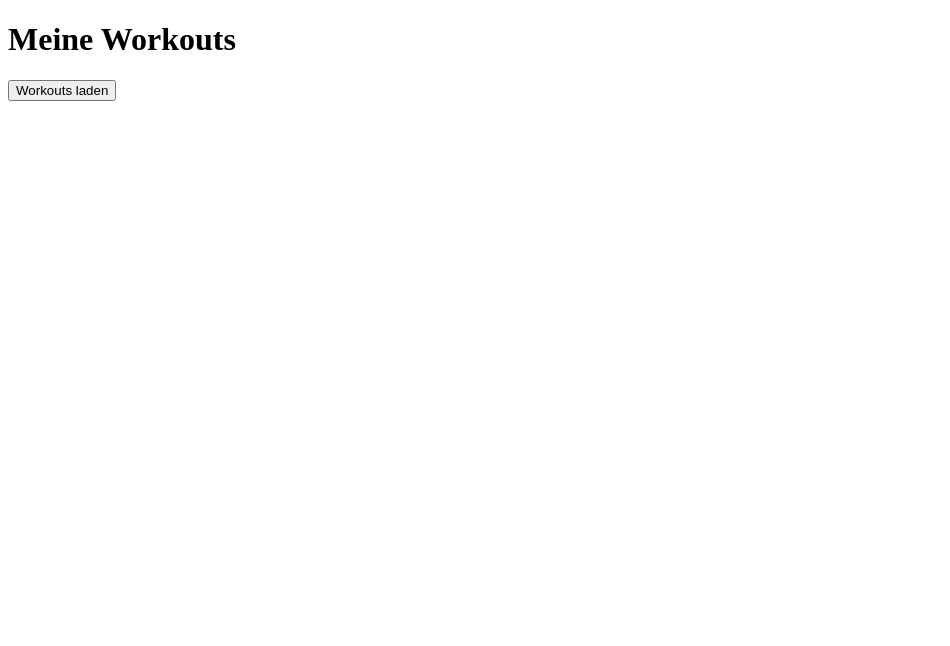
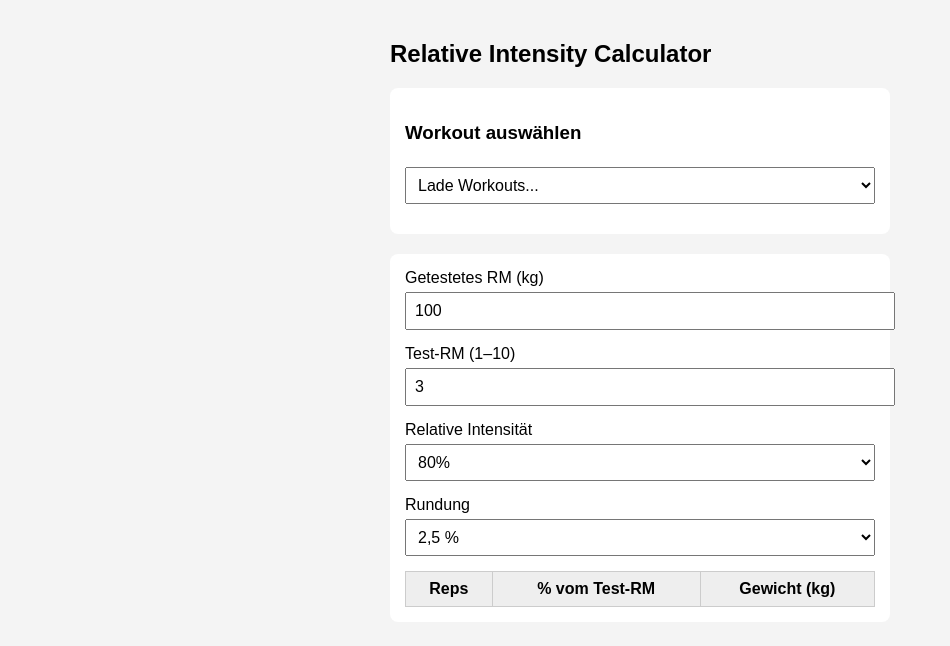
Before and after one commit to houseofboschi/Relative-Intensit-t-Rechner, a plain HTML site: page index.html in a window 1280 px wide. Shown: the whole page, without its empty margins (0-950 px from the left). Drawn offline with Linux system fonts and the light colour scheme.

Commit message:
Update index.html

```diff
--- a/index.html
+++ b/index.html
@@ -1,74 +1,166 @@
 <!DOCTYPE html>
 <html lang="de">
 <head>
-  <meta charset="UTF-8">
-  <title>Workout App</title>
+<meta charset="UTF-8">
+<meta name="viewport" content="width=device-width, initial-scale=1.0">
+
+<title>RI Calculator</title>
+
+<style>
+body{
+font-family: Arial, sans-serif;
+max-width:500px;
+margin:auto;
+padding:20px;
+background:#f4f4f4;
+}
+
+input,select{
+width:100%;
+padding:8px;
+margin:5px 0 15px 0;
+font-size:16px;
+}
+
+table{
+width:100%;
+border-collapse:collapse;
+background:white;
+}
+
+th,td{
+padding:8px;
+border:1px solid #ccc;
+text-align:center;
+}
+
+th{ background:#eee; }
+
+.section{
+background:white;
+padding:15px;
+margin-bottom:20px;
+border-radius:8px;
+}
+</style>
 </head>
 
 <body>
 
-<h1>Meine Workouts</h1>
+<h2>Relative Intensity Calculator</h2>
 
-<button onclick="loadWorkouts()">Workouts laden</button>
+<!-- =========================
+    WORKOUT SYSTEM
+========================= -->
 
-<ul id="workoutList"></ul>
+<div class="section">
+<h3>Workout auswählen</h3>
 
-<script type="module">
+<select id="workoutSelect">
+<option>Lade Workouts...</option>
+</select>
 
-import { initializeApp } from "https://www.gstatic.com/firebasejs/10.12.2/firebase-app.js";
-import {
-  getFirestore,
-  collection,
-  getDocs
-} from "https://www.gstatic.com/firebasejs/10.12.2/firebase-firestore.js";
+<div id="workoutDetails"></div>
+</div>
 
 
-// 🔥 DEINE FIREBASE CONFIG HIER EINSETZEN
-const firebaseConfig = {
-  apiKey: "DEIN_API_KEY",
-  authDomain: "DEIN_PROJECT.firebaseapp.com",
-  projectId: "DEIN_PROJECT_ID",
-  storageBucket: "DEIN_PROJECT.appspot.com",
-  messagingSenderId: "XXXX",
-  appId: "XXXX"
-};
+<!-- =========================
+    CALCULATOR (ALTER STAND)
+========================= -->
 
-const app = initializeApp(firebaseConfig);
-const db = getFirestore(app);
+<div class="section">
+
+<label>Getestetes RM (kg)</label>
+<input id="rmWeight" type="number" value="100">
+
+<label>Test‑RM (1–10)</label>
+<input id="testRM" type="number" min="1" max="10" value="3">
+
+<label>Relative Intensität</label>
+<select id="intensity">
+<option value="80">80%</option>
+<option value="82.5">82.5%</option>
+<option value="85">85%</option>
+<option value="87.5">87.5%</option>
+<option value="90">90%</option>
+<option value="92.5">92.5%</option>
+</select>
+
+<label>Rundung</label>
+<select id="roundStep">
+<option value="0.005">0,5 %</option>
+<option value="0.025" selected>2,5 %</option>
+</select>
+
+<table>
+<thead>
+<tr>
+<th>Reps</th>
+<th>% vom Test‑RM</th>
+<th>Gewicht (kg)</th>
+</tr>
+</thead>
+<tbody id="resultTable"></tbody>
+</table>
+
+</div>
 
 
-// ✅ WORKOUTS LADEN
-async function loadWorkouts() {
+<!-- =========================
+    SCRIPTS
+========================= -->
 
-  console.log("Lade Workouts...");
+<!-- Dein Calculator -->
+<script src="app.js"></script>
 
-  const list = document.getElementById("workoutList");
-  list.innerHTML = "";
+<!-- Workout/Firebase -->
+  <div id="workoutContainer"></div>
+<script type="module">
+import { loadWorkouts } from "./js/workouts.js";
+loadWorkouts();
 
-  try {
+async function loadWorkout() {
 
-    const querySnapshot = await getDocs(collection(db, "Workouts"));
+const workoutContainer = document.getElementById("workoutContainer");
+if (!workoutContainer) return;
 
-    console.log("Dokumente gefunden:", querySnapshot.size);
+workoutContainer.innerHTML = "Loading workout...";
 
-    querySnapshot.forEach((doc) => {
+try {
 
-      console.log(doc.data());
+const docRef = doc(db, "Workouts", "workout_001");
+const docSnap = await getDoc(docRef);
 
-      const li = document.createElement("li");
-      li.textContent = doc.data().name;
-
-      list.appendChild(li);
-    });
-
-  } catch (error) {
-    console.error("Fehler:", error);
-  }
+if (!docSnap.exists()) {
+workoutContainer.innerHTML = "No workout found.";
+return;
 }
 
-// GLOBAL verfügbar machen (für Button)
-window.loadWorkouts = loadWorkouts;
+const workout = docSnap.data();
 
+let html = `<h2>${workout.title}</h2>`;
+
+workout.parts.forEach(part => {
+html += `
+       <div class="workout-part">
+         <p><strong>Exercise:</strong> ${part.exercise}</p>
+         <p>Sets: ${part.sets}</p>
+         <p>Reps: ${part.reps}</p>
+         <p>Intensity: ${part.intensity}%</p>
+       </div>
+       <hr/>
+     `;
+});
+
+workoutContainer.innerHTML = html;
+
+} catch (error) {
+console.error(error);
+workoutContainer.innerHTML = "Error loading workout.";
+}
+}
+
+loadWorkout();
 </script>
 
 </body>
```
